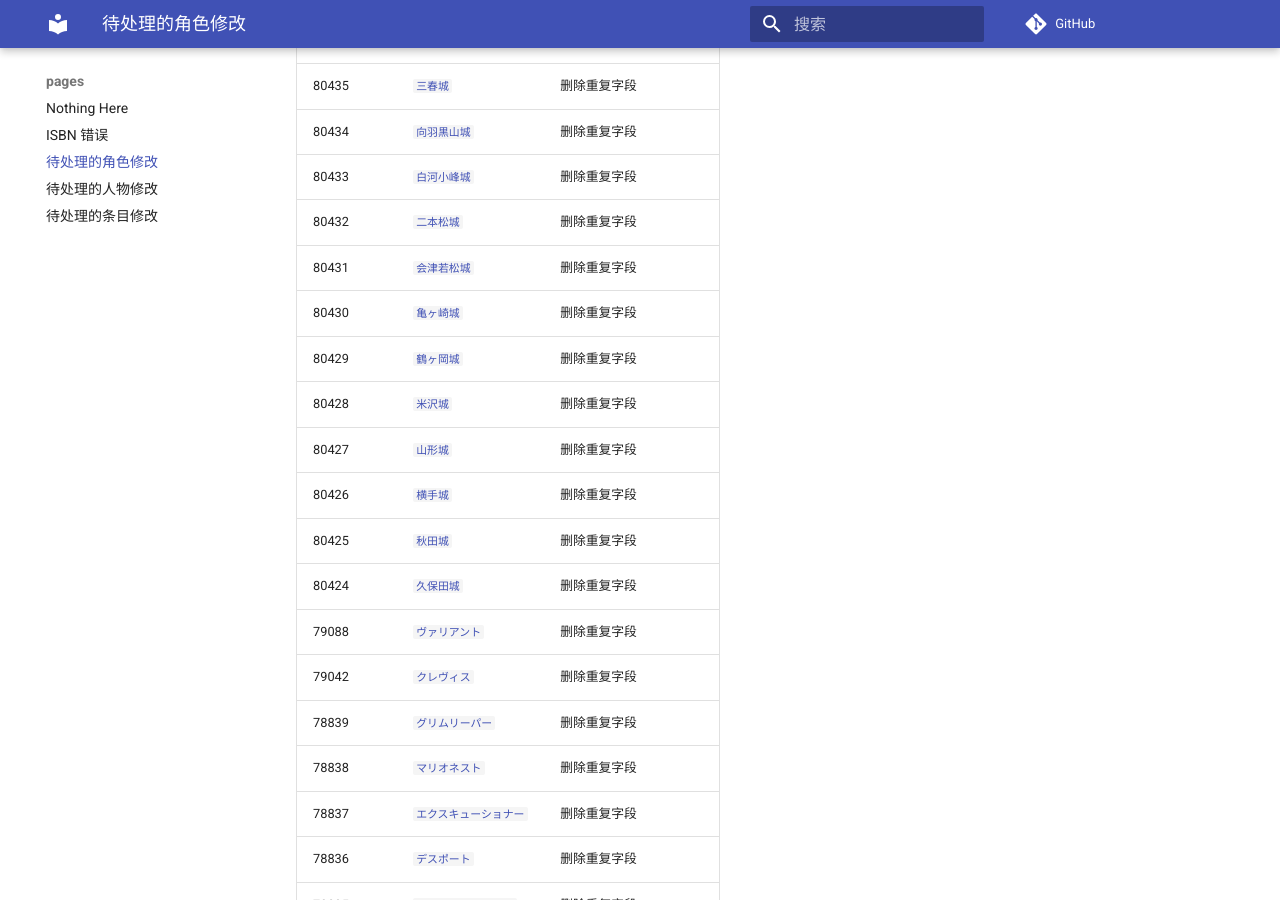
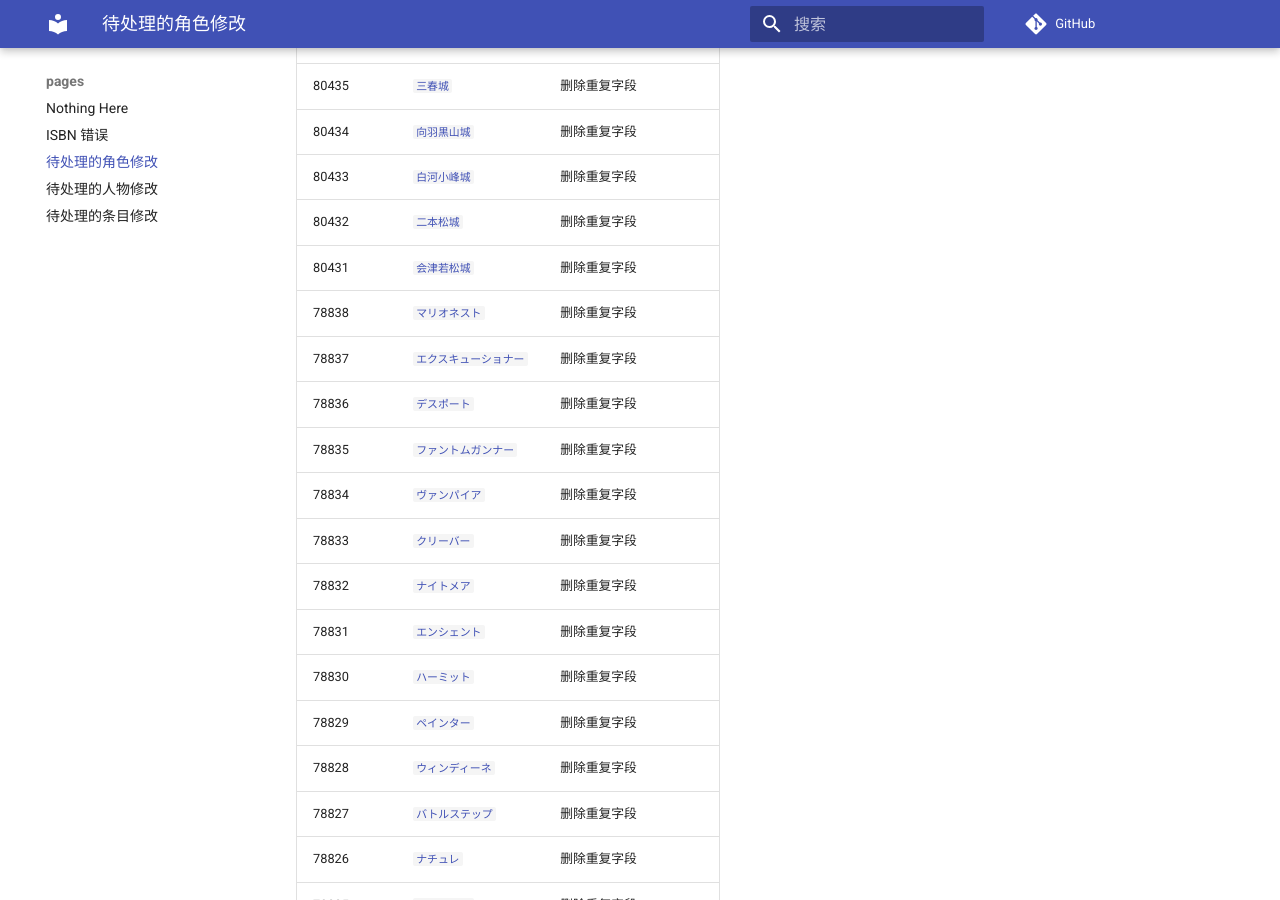
Before and after one commit to trim21/bangumi-pages, an MkDocs documentation site: the page built from docs/pending-character-changes.md, in a window 1280 px wide and 900 px high, scrolled down 1795 px. Built offline with MkDocs 1.6.1 and Material for MkDocs 9.7.7, drawn with Linux system fonts in a browser that asks for light colours; comment, search, counter and statistics services are not loaded.

Commit message:
update pending-character-changes.md

```diff
--- a/docs/pending-character-changes.md
+++ b/docs/pending-character-changes.md
@@ -44,16 +44,6 @@ total 139
 | 80433 | [`白河小峰城`](https://bgm.tv/character/80433) | 删除重复字段 |
 | 80432 | [`二本松城`](https://bgm.tv/character/80432) | 删除重复字段 |
 | 80431 | [`会津若松城`](https://bgm.tv/character/80431) | 删除重复字段 |
-| 80430 | [`亀ヶ崎城`](https://bgm.tv/character/80430) | 删除重复字段 |
-| 80429 | [`鶴ヶ岡城`](https://bgm.tv/character/80429) | 删除重复字段 |
-| 80428 | [`米沢城`](https://bgm.tv/character/80428) | 删除重复字段 |
-| 80427 | [`山形城`](https://bgm.tv/character/80427) | 删除重复字段 |
-| 80426 | [`横手城`](https://bgm.tv/character/80426) | 删除重复字段 |
-| 80425 | [`秋田城`](https://bgm.tv/character/80425) | 删除重复字段 |
-| 80424 | [`久保田城`](https://bgm.tv/character/80424) | 删除重复字段 |
-| 79088 | [`ヴァリアント`](https://bgm.tv/character/79088) | 删除重复字段 |
-| 79042 | [`クレヴィス`](https://bgm.tv/character/79042) | 删除重复字段 |
-| 78839 | [`グリムリーパー`](https://bgm.tv/character/78839) | 删除重复字段 |
 | 78838 | [`マリオネスト`](https://bgm.tv/character/78838) | 删除重复字段 |
 | 78837 | [`エクスキューショナー`](https://bgm.tv/character/78837) | 删除重复字段 |
 | 78836 | [`デスポート`](https://bgm.tv/character/78836) | 删除重复字段 |
```
Also changed, not shown: other parts of docs/pending-character-changes.md (+1 -1 lines).
